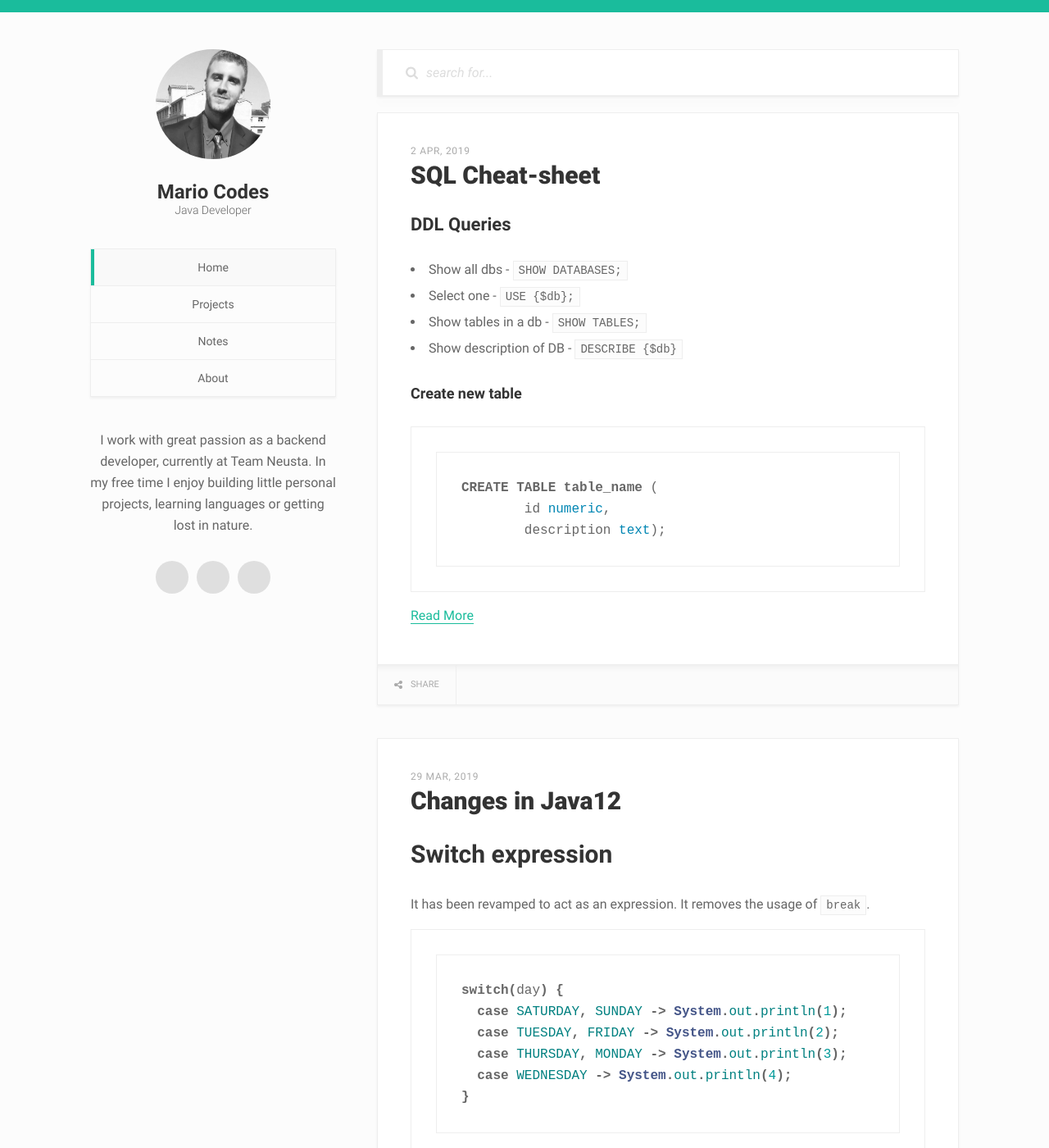
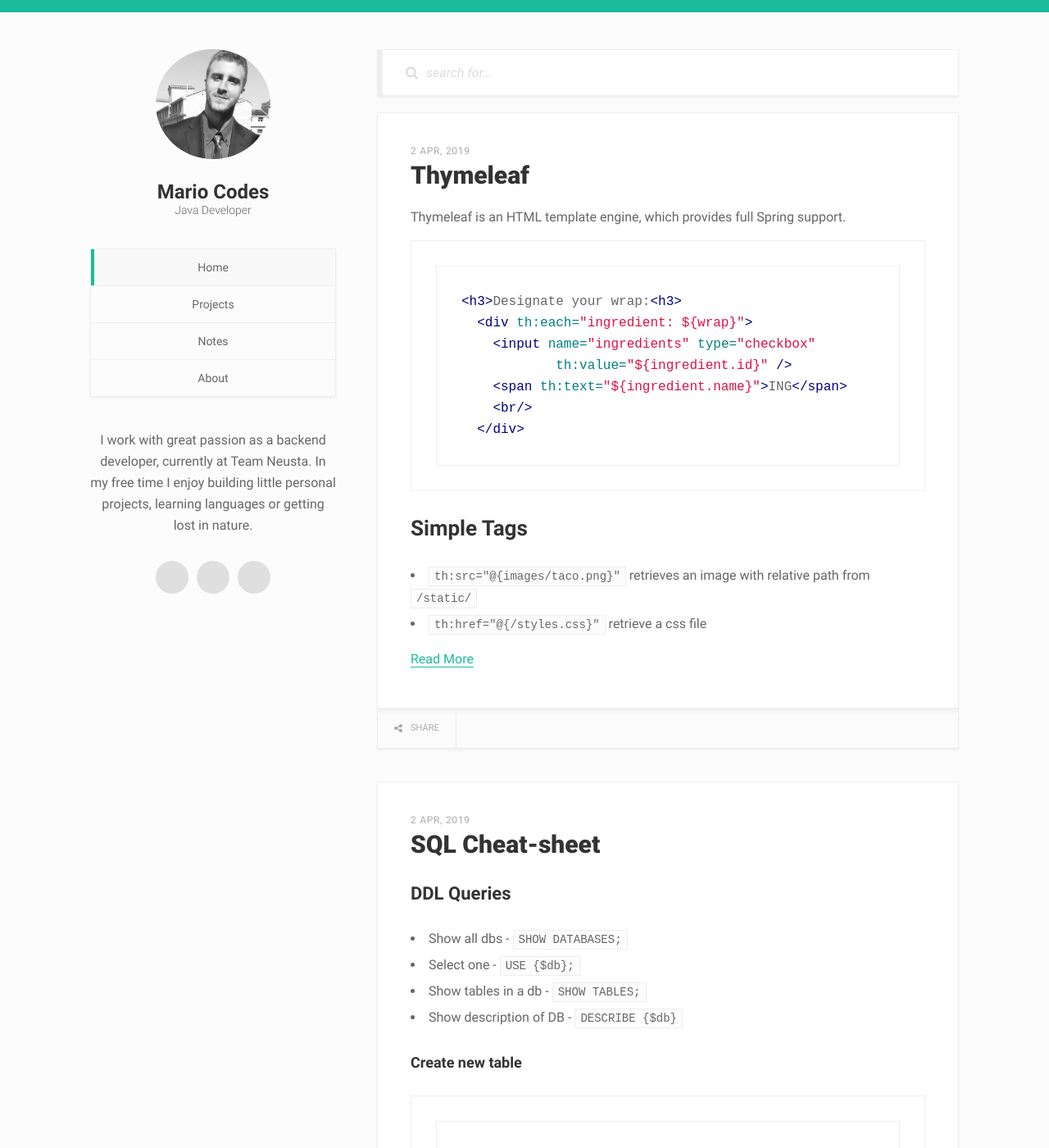
Before and after one commit to TrendingTechnology/mariocodes.github.io, a Jekyll site: the page built from index.html, in a window 1280 px wide and 1400 px high. Shown: the whole window at 82% size. Built offline with Jekyll 4.4.1, drawn with Linux system fonts in a browser that asks for light colours; the list of posts is cut into pages by our own code; some of the changed text lies outside the part shown.

Commit message:
spring-books: converted thymeleaf into its own note

```diff
--- a/_posts/projects/java/frameworks/2019-03-26-spring-in-action.md
+++ b/_posts/projects/java/frameworks/2019-03-26-spring-in-action.md
@@ -78,16 +78,7 @@ Thymeleaf will automatically search for `/templates/home.html` and return it as
 * `@PatchMapping`
 
 ### thymeleaf
-HTML template engine.
-~~~ html
-<h3>Designate your wrap:<h3>
-  <div th:each="ingredient: ${wrap}">
-    <input name="ingredients" type="checkbox"
-            th:value="${ingredient.id}" />
-    <span th:text="${ingredient.name}">ING</span>
-    <br/>
-  </div>
-~~~
+_(See thymeleaf notes)_
 
 ### redirection
 To redirect the browser to another view when the method is completely executed.
--- /dev/null
+++ b/_posts/projects/java/frameworks/2019-04-02-thymeleaf.md
@@ -0,0 +1,84 @@
+---
+layout: post
+title: Thymeleaf
+date:   2019-04-02 12:54:00 +0100
+categories: programming java frameworks thymeleaf
+permalink: /notes/frameworks/java/spring/thymeleaf
+---
+
+Thymeleaf is an HTML template engine, which provides full Spring support.
+
+~~~ html
+<h3>Designate your wrap:<h3>
+  <div th:each="ingredient: ${wrap}">
+    <input name="ingredients" type="checkbox"
+            th:value="${ingredient.id}" />
+    <span th:text="${ingredient.name}">ING</span>
+    <br/>
+  </div>
+~~~
+
+## Simple Tags
+
+* `th:src="@{images/taco.png}"` retrieves an image with relative path from `/static/`
+* `th:href="@{/styles.css}"` retrieve a css file
+<!--more-->
+
+## Retrieve an attribute
+`th:object="${id}"`
+
+I add into the Model an attribute, for exampel a Taco with id `tacoDesign`
+
+**DesignTacoController.java**
+~~~ java
+@GetMapping
+public String process(final Model model) {
+  model.addAttribute("tacoDesign", new Taco());
+  return "design"; // return thymeleaf view
+}
+~~~
+
+At the view, we retrieve it like
+
+**design.html**
+~~~ html
+<form method="POST" th:object="${tacoDesign}">
+  <!-- Form body -->
+</form>
+~~~
+
+## Iterate lists
+`th:each = ${subelement_id: list_id}`
+
+Same example as above. There's a list from Objects added into the _Model_ at Java and they've to be retrieved at the HTML form.
+~~~ java
+@GetMapping
+public String process(final Model model) {
+  final Ingredient ing1 =
+      new Ingredient("FLTO", "Flour tortilla", Type.WRAP);
+  final Ingredient ing2 =
+      new Ingredient("COTO", "Corn tortilla", Type.WRAP);
+
+  final List<Ingredient> ingredients =
+                      Arrays.asList(ing1, ing2);
+
+  /**
+   * This adds a lists into the model with 2 Ingredients
+   *    with id = wrap
+   */
+  for(final Type type : Type.values()) {
+    model.addAttribute(type.toString().toLowerCase(),
+      filterByType(ingredients, type));
+  }
+
+  return "design";
+}
+~~~
+
+Iterate **only** the `wrap` ingredients
+~~~ html
+<div th:each="ingredient: ${wrap}">
+  <input name="x" type="y" th:value="${ingredient.id}"/>
+  <span th:text="${ingredient.name}">PLACEHOLDER</span>
+</div>
+~~~
```
